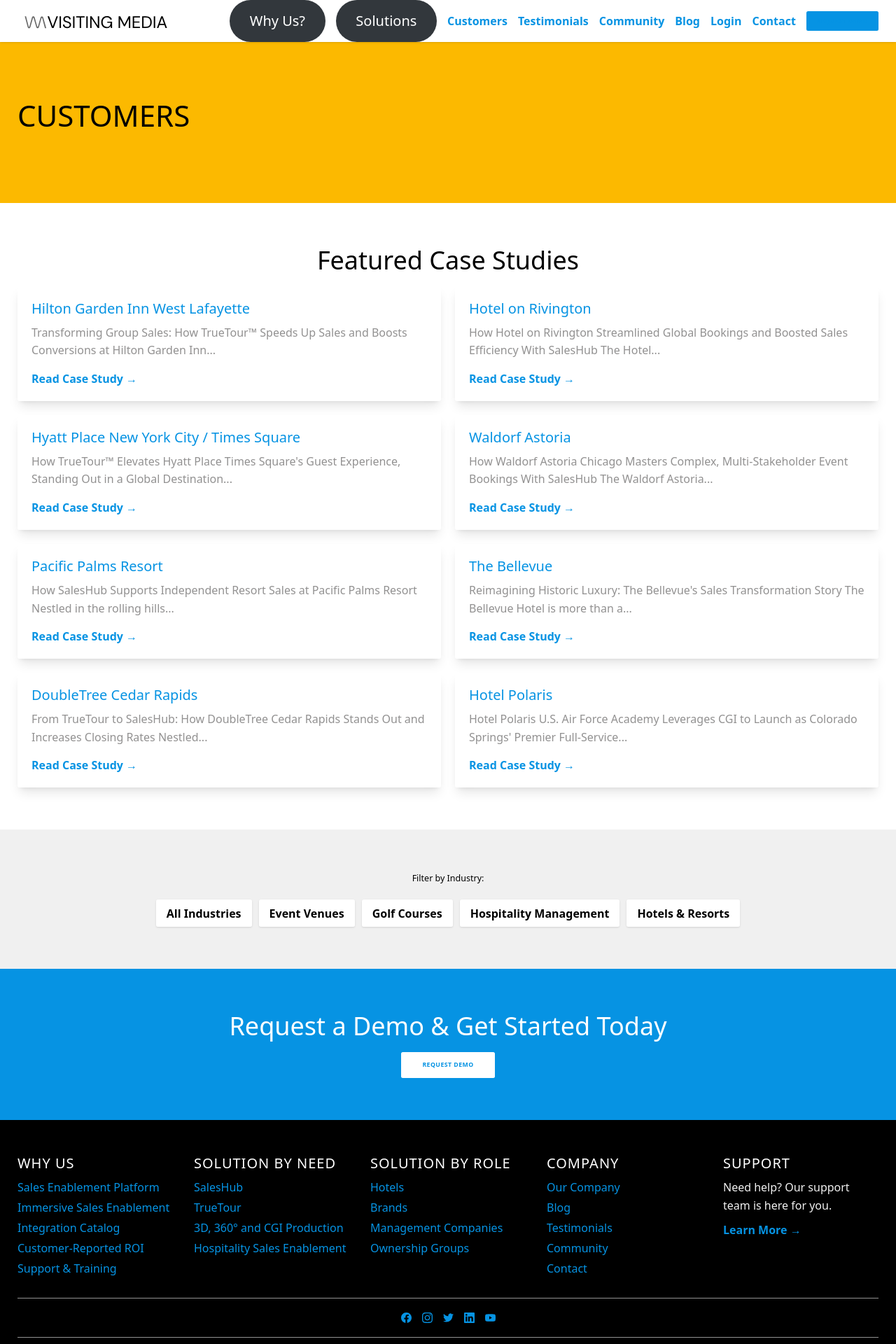
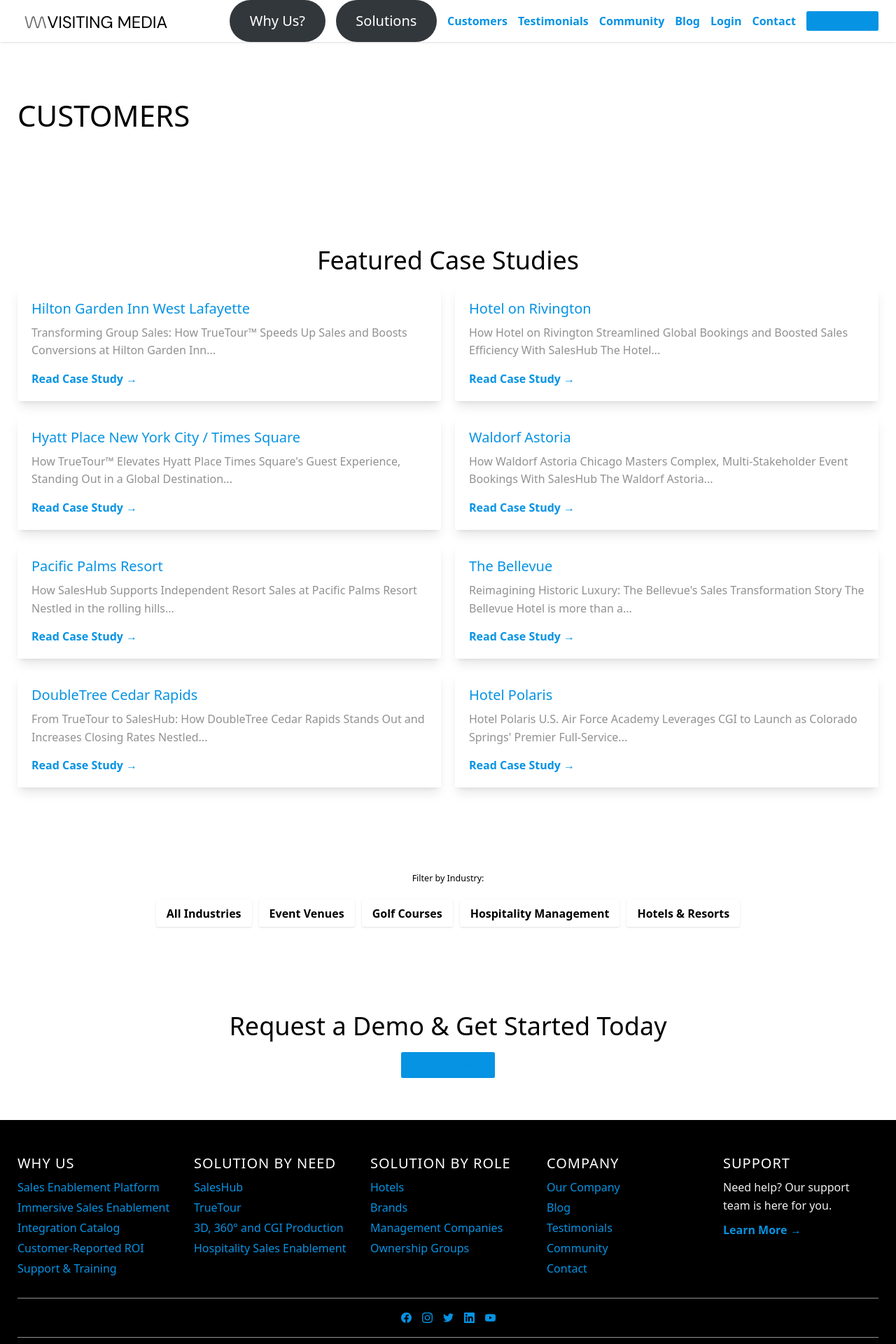
Before and after one commit to kaykas/visitingmedia-nextjs, a Next.js app: page /customers in a window 1280 px wide. Shown: the top 1920 px of the page at 70% size. Built offline with nearby package versions, Linux system fonts and the light colour scheme.

Commit message:
Fix customers page backgrounds to match WordPress: change Hero from gold to white, Industry Filters from gray to white, CTA from azure to white. NOTE: WordPress uses /customer (singular) but Next.js has /customers (plural) route.

```diff
--- a/app/customers/page.tsx
+++ b/app/customers/page.tsx
@@ -43,9 +43,9 @@
       <Header />
       <main>
         {/* Hero Section */}
-        <section className="bg-[var(--color-gold)] text-[var(--color-black)] py-24 lg:py-32">
+        <section className="bg-white py-24 lg:py-32">
           <div className="max-w-[1260px] mx-auto px-6">
-            <h1 className="text-4xl lg:text-6xl font-bold uppercase">Customers</h1>
+            <h1 className="text-4xl lg:text-6xl font-bold uppercase text-[var(--color-black)]">Customers</h1>
           </div>
         </section>
 
@@ -73,7 +73,7 @@
         </section>
 
         {/* Industry Filters */}
-        <section className="bg-[var(--color-gray-light)] py-16 lg:py-24">
+        <section className="bg-white py-16 lg:py-24">
           <div className="max-w-[1260px] mx-auto px-6">
             <p className="text-xl text-center mb-8 font-[var(--font-secondary)]">
               Filter by Industry:
@@ -92,14 +92,14 @@
         </section>
 
         {/* CTA Section */}
-        <section className="bg-[var(--color-azure)] text-white py-16 lg:py-24">
+        <section className="bg-white py-16 lg:py-24">
           <div className="max-w-[1260px] mx-auto px-6 text-center">
-            <h2 className="text-3xl lg:text-4xl font-bold mb-8">
+            <h2 className="text-3xl lg:text-4xl font-bold mb-8 text-[var(--color-black)]">
               Request a Demo & Get Started Today
             </h2>
             <Link
               href="/request-demo"
-              className="inline-block bg-white text-[var(--color-azure)] px-12 py-5 rounded hover:bg-[var(--color-gray-light)] transition-colors font-semibold uppercase text-sm tracking-wider"
+              className="inline-block bg-[var(--color-azure)] text-white px-12 py-5 rounded hover:bg-[var(--color-azure-light)] transition-colors font-semibold uppercase text-sm tracking-wider"
             >
               Request Demo
             </Link>
```
